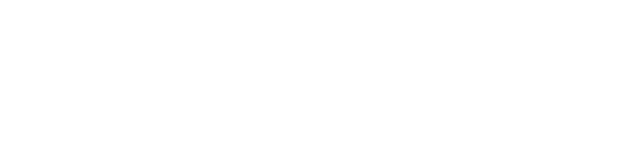
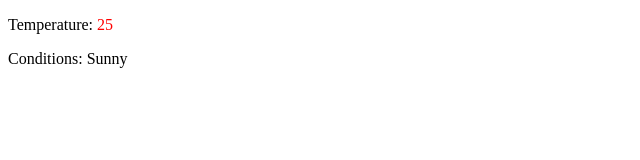
Before and after one commit to acciojob/conditional-weather-report-UdayBari3421, a React app: page / in a window 1280 px wide. Shown: the whole page, without its empty margins (0-640 px from the left). Built offline with nearby package versions, Linux system fonts and the light colour scheme.

Commit message:
submitting code-Mon Jan 15 2024 13:09:04 GMT+0530 (India Standard Time)

```diff
--- a/src/components/App.js
+++ b/src/components/App.js
@@ -1,13 +1,22 @@
-
-import React from "react";
-import './../styles/App.css';
+import React, { useState, useEffect } from "react";
+import "./../styles/App.css";
+import Box from "./Box";
 
 const App = () => {
+  const [weatherData, setWeatherData] = useState({
+    temperature: 0,
+    conditions: "",
+  });
+
+  useEffect(() => {
+    setWeatherData({ temperature: 25, conditions: "Sunny" });
+  }, []);
+
   return (
     <div>
-        {/* Do not remove the main div */}
+      <Box weatherData={weatherData} />
     </div>
-  )
-}
+  );
+};
 
-export default App
+export default App;
--- /dev/null
+++ b/src/components/Box.js
@@ -0,0 +1,23 @@
+/*
+Create a weather app that displays the current temperature and weather conditions for a given location.
+If the temperature is above a certain threshold, display it in red, otherwise display it in blue.
+Threshold is 20 degrees
+Use weather input as { temperature: 25, conditions: "Sunny" }
+*/
+import React, { useState } from "react";
+
+const Box = ({ weatherData }) => {
+  return (
+    <div>
+      <p>
+        Temperature:{" "}
+        <span style={{ color: weatherData.temperature > 20 ? "red" : "blue" }}>
+          {weatherData.temperature}
+        </span>
+      </p>
+      <p>Conditions: {weatherData.conditions}</p>
+    </div>
+  );
+};
+
+export default Box;
--- a/src/index.js
+++ b/src/index.js
@@ -2,6 +2,4 @@ import React from "react";
 import ReactDOM from "react-dom";
 import App from "./components/App";
 
-
-
 ReactDOM.render(<App />, document.getElementById("root"));
```
Also changed, not shown: src/index.html (indentation only), 1 other file.
